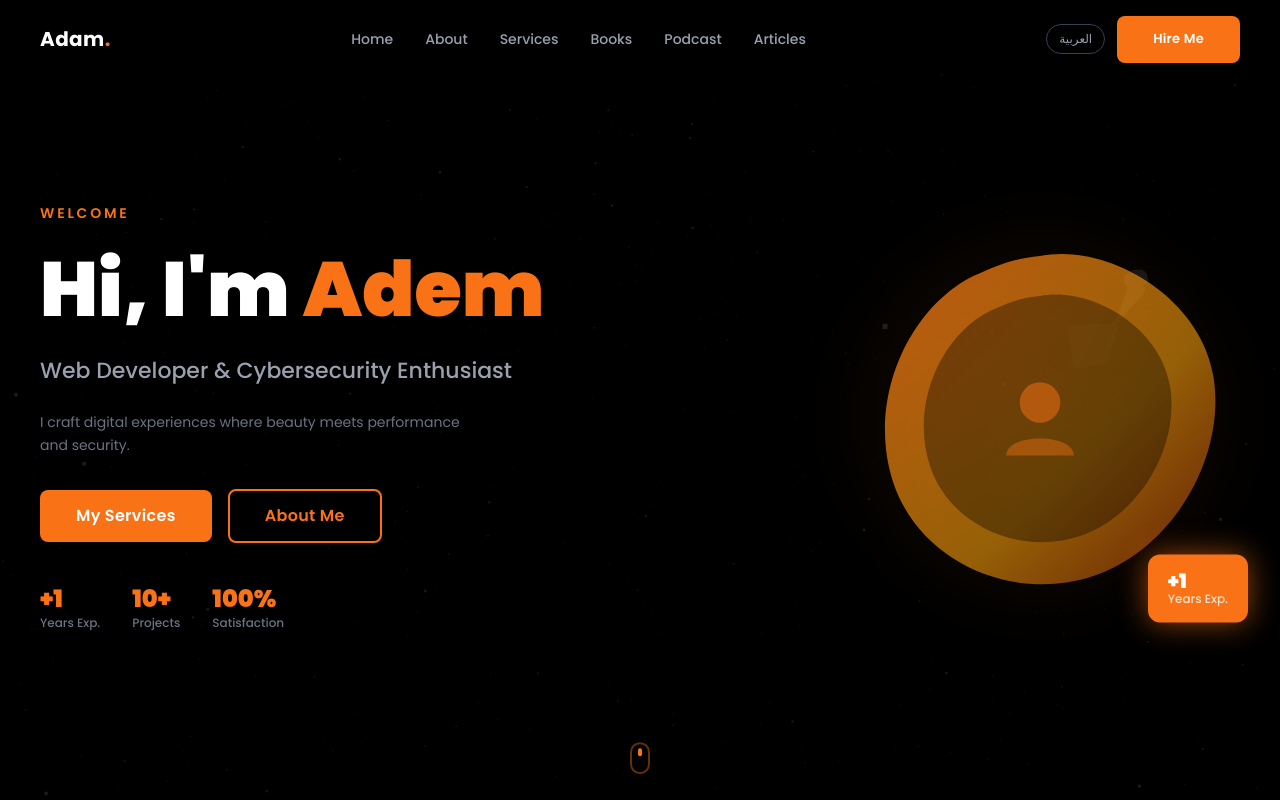
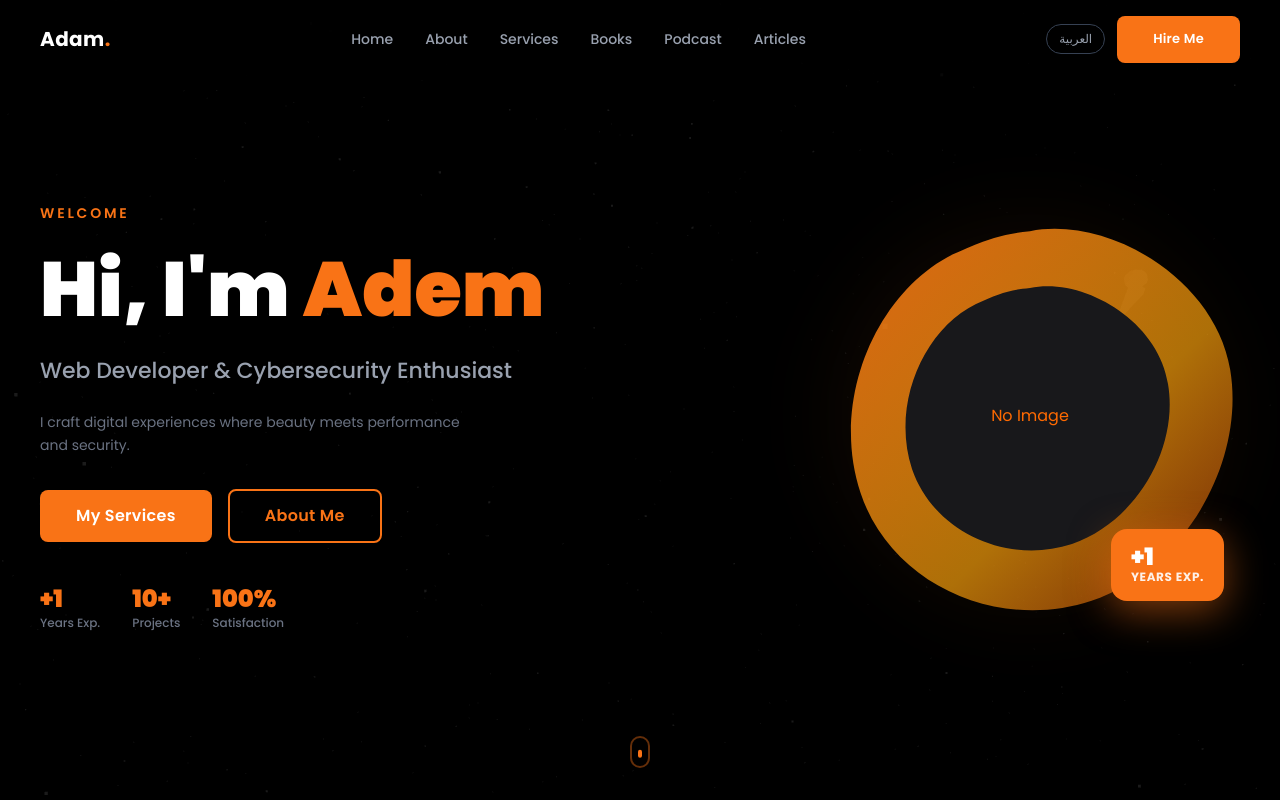
Before and after one commit to bx2-labs/platformadem, a React (Vite) app in the folder sirian-vercel/: page / in a window 1280 px wide. Shown: the top 800 px of the page. Built offline with nearby package versions, Linux system fonts and the light colour scheme; no server answers; the database is empty.

Commit message:
Refactor HeroSection component styles and structure

```diff
--- a/sirian-vercel/src/components/HeroSection.tsx
+++ b/sirian-vercel/src/components/HeroSection.tsx
@@ -129,26 +129,27 @@ export default function HeroSection({ lang, onNav }: HeroSectionProps) {
           </motion.div>
         </div>
 
-        {/* Right — Profile image blob (التعديل الجديد هنا) */}
+        {/* Right — Profile image blob (Fixed & Centered) */}
         <motion.div
           initial={{ opacity: 0, scale: 0.85 }}
           animate={{ opacity: 1, scale: 1 }}
           transition={{ duration: 1, delay: 0.3 }}
           className="flex-shrink-0 flex items-center justify-center relative"
         >
-          {/* Outer glow ring - حجم أكبر للتوازن */}
+          {/* Outer glow ring */}
           <div
             className="absolute rounded-full"
             style={{
-              width: 450,
-              height: 450,
-              background: "radial-gradient(circle, rgba(249,115,22,0.12) 0%, transparent 70%)",
-              filter: "blur(25px)",
+              width: 480,
+              height: 480,
+              background: "radial-gradient(circle, rgba(249,115,22,0.15) 0%, transparent 70%)",
+              filter: "blur(30px)",
             }}
           />
 
-          <div className="relative flex items-center justify-center" style={{ width: 400, height: 400 }}>
-            <svg viewBox="0 0 300 300" className="absolute inset-0 w-full h-full">
+          <div className="relative flex items-center justify-center" style={{ width: 420, height: 420 }}>
+            {/* الخلفية الملونة للـ Blob */}
+            <svg viewBox="0 0 300 300" className="absolute inset-0 w-full h-full scale-110">
               <defs>
                 <linearGradient id="blobGrad" x1="0%" y1="0%" x2="100%" y2="100%">
                   <stop offset="0%" stopColor="#f97316" stopOpacity="0.9" />
@@ -159,17 +160,17 @@ export default function HeroSection({ lang, onNav }: HeroSectionProps) {
               <path
                 d="M150,30 C200,20 270,60 280,120 C290,180 250,250 190,270 C130,290 60,260 40,200 C20,140 50,70 100,45 C120,36 130,32 150,30 Z"
                 fill="url(#blobGrad)"
-                opacity="0.85"
               />
             </svg>
 
-            {/* Profile image - الإطار مكبر لـ 300 بيكسل لإبراز ملامح الوجه */}
+            {/* الإطار الحاوي للصورة - تم تحسين الـ clipPath ليتوسط تماماً */}
             <div
-              className="relative z-10 flex items-center justify-center overflow-hidden"
+              className="relative z-10 overflow-hidden"
               style={{
-                width: 300,
-                height: 300,
-                clipPath: "path('M150,30 C200,20 270,60 280,120 C290,180 250,250 190,270 C130,290 60,260 40,200 C20,140 50,70 100,45 C120,36 130,32 150,30 Z')",
+                width: 320,
+                height: 320,
+                // استخدام الـ path بنسبة مئوية أو إحداثيات مدروسة ليتوسط الصورة
+                clipPath: "path('M160,32 C213,21 288,64 298,128 C309,192 266,266 202,288 C138,309 64,277 42,213 C21,149 53,74 106,48 C128,38 138,34 160,32 Z')",
               }}
             >
               {profileImg ? (
@@ -177,30 +178,28 @@ export default function HeroSection({ lang, onNav }: HeroSectionProps) {
                   src={profileImg}
                   alt={name}
                   className="w-full h-full object-cover"
+                  style={{ transform: "scale(1.05)" }} // زوم خفيف جداً للحواف
                 />
               ) : (
-                <div className="w-full h-full flex items-center justify-center" style={{ background: "rgba(0,0,0,0.35)" }}>
-                   <svg viewBox="0 0 80 80" width="90" height="90" fill="none">
-                    <circle cx="40" cy="28" r="18" fill="rgba(249,115,22,0.5)" />
-                    <path d="M10 75 C10 55 70 55 70 75" fill="rgba(249,115,22,0.4)" />
-                  </svg>
+                <div className="w-full h-full flex items-center justify-center bg-zinc-900">
+                   <span className="text-orange-500">No Image</span>
                 </div>
               )}
             </div>
 
             {/* Floating badge */}
             <motion.div
-              animate={{ y: [0, -8, 0] }}
-              transition={{ duration: 3, repeat: Infinity, ease: "easeInOut" }}
-              className="absolute -bottom-2 -right-2 px-5 py-4 rounded-xl"
+              animate={{ y: [0, -10, 0] }}
+              transition={{ duration: 4, repeat: Infinity, ease: "easeInOut" }}
+              className="absolute bottom-4 right-4 px-5 py-4 rounded-2xl"
               style={{
                 background: "#f97316",
-                boxShadow: "0 0 30px rgba(249,115,22,0.6)",
-                zIndex: 10,
+                boxShadow: "0 10px 40px rgba(249,115,22,0.5)",
+                zIndex: 20,
               }}
             >
-              <p className="text-white font-black text-xl leading-none" style={{ fontFamily: "'Poppins', sans-serif" }}>{statYears}</p>
-              <p className="text-white/80 text-xs font-medium" style={{ fontFamily: "'Poppins', sans-serif" }}>{isAr ? "سنوات" : "Years Exp."}</p>
+              <p className="text-white font-black text-2xl leading-none" style={{ fontFamily: "'Poppins', sans-serif" }}>{statYears}</p>
+              <p className="text-white/90 text-xs font-bold uppercase tracking-wider" style={{ fontFamily: "'Poppins', sans-serif" }}>{isAr ? "خبرة" : "Years Exp."}</p>
             </motion.div>
           </div>
         </motion.div>
@@ -213,14 +212,14 @@ export default function HeroSection({ lang, onNav }: HeroSectionProps) {
         transition={{ delay: 1.5 }}
         className="absolute bottom-8 left-1/2 -translate-x-1/2 flex flex-col items-center gap-2"
       >
-        <motion.div
-          animate={{ y: [0, 8, 0] }}
-          transition={{ duration: 1.5, repeat: Infinity }}
-          className="w-5 h-8 rounded-full border-2 flex items-start justify-center pt-1"
-          style={{ borderColor: "rgba(249,115,22,0.4)" }}
-        >
-          <div className="w-1 h-2 rounded-full" style={{ background: "#f97316" }} />
-        </motion.div>
+        <div className="w-5 h-8 rounded-full border-2 flex items-start justify-center pt-1" style={{ borderColor: "rgba(249,115,22,0.4)" }}>
+          <motion.div
+            animate={{ y: [0, 10, 0] }}
+            transition={{ duration: 1.5, repeat: Infinity }}
+            className="w-1 h-2 rounded-full"
+            style={{ background: "#f97316" }}
+          />
+        </div>
       </motion.div>
     </section>
   );
```
